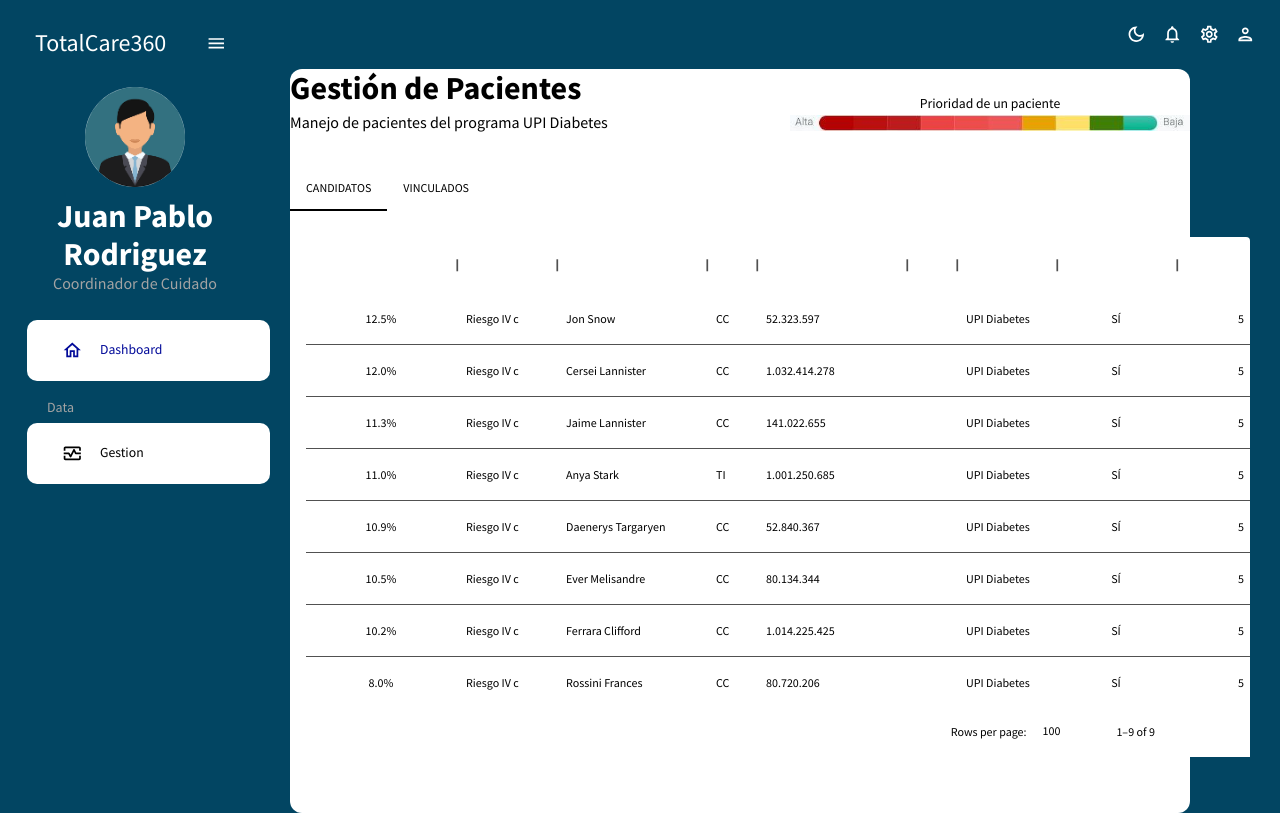
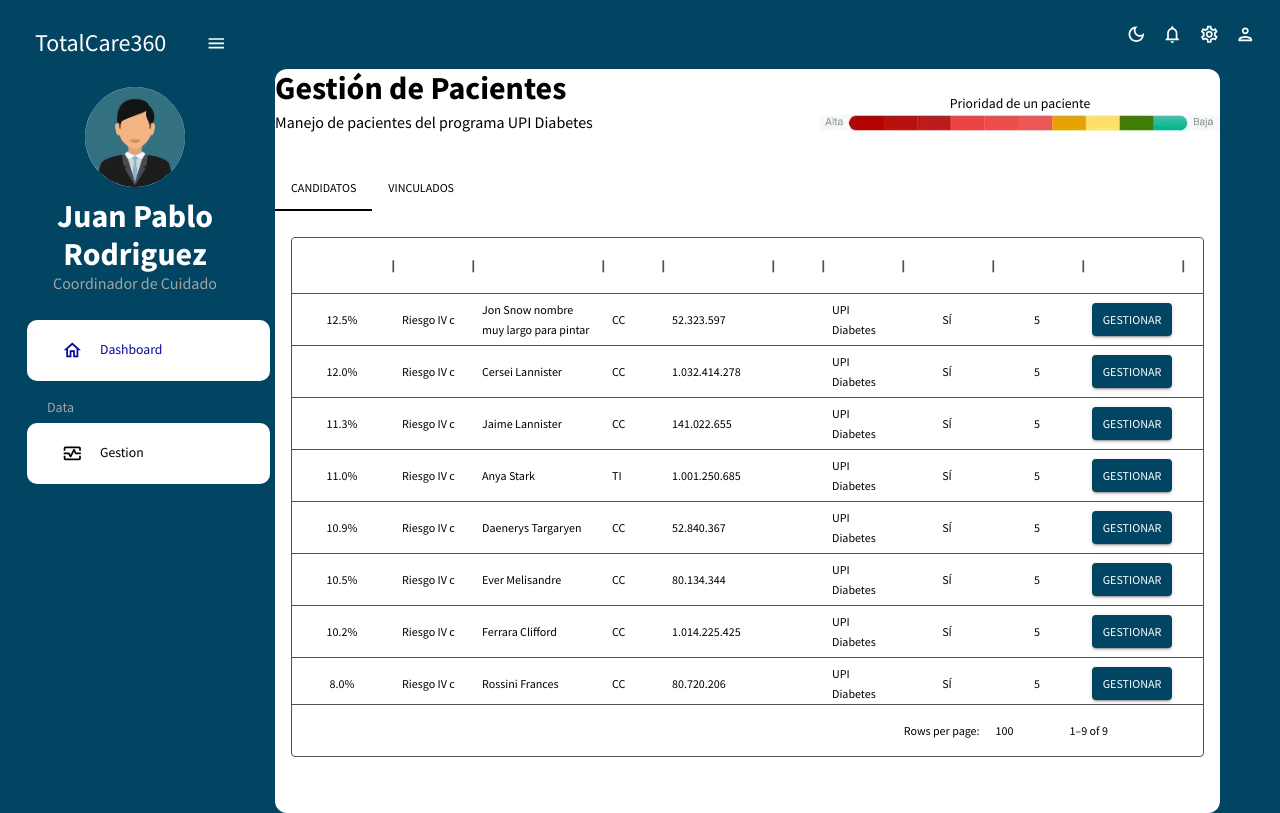
Before and after one commit to JesusFernandoNoy/POC-React-portalCoordinador, a React (Vite) app: page /gestion in a window 1280 px wide. Built offline with nearby package versions, Linux system fonts and the light colour scheme.

Commit message:
ultimos ajustes pagina de gestion y pacientes

```diff
--- a/src/data/mockData.js
+++ b/src/data/mockData.js
@@ -5,7 +5,7 @@ export const mockDataTeam = [
     id: 1,
     Hemoglobina:"12.5%",
     priority:"Riesgo IV c",
-    name: "Jon Snow",
+    name: "Jon Snow nombre muy largo para pintar",
     idType:"CC",
     numId:"52.323.597",
     email: "jonsnow@gmail.com",
--- a/src/scenes/candidatos/index.jsx
+++ b/src/scenes/candidatos/index.jsx
@@ -20,64 +20,132 @@ const Candidatos = () => {
 
     {
       field: "Hemoglobina",
-      headerName: "Hemoglobina Glicosilada",
-      width: 150,
+      renderHeader: () => (
+        <strong>
+          {'Hemoglobina Glicosilada'}
+        </strong>
+      ),
+      width: 100,
       align: "center",
+      sortable: false,
+      filterable: false,
+      hideable: false,
       cellClassName: "name-column--cell",
     },
     {
       field: "priority",
-      headerName: "Prioridad",
+      renderHeader: () => (
+        <strong>
+          {'Prioridad'}
+        </strong>
+      ),
+      width: 80,
       cellClassName: "name-column--cell",
+      sortable: false,
+      filterable: false,
+      hideable: false,
     },
     {
       field: "name",
-      headerName: "Nombre",
-      width: 150,
+      renderHeader: () => (
+        <strong>
+          {'Nombre'}
+        </strong>
+      ),
+      width: 130,
+      sortable: false,
+      filterable: false,
+      hideable: false,
       cellClassName: "name-column--cell",
     },
     {
       field: "idType",
-      headerName: "Tipo ID",
-      width: 50,
+      renderHeader: () => (
+        <strong>
+          {'Tipo ID'}
+        </strong>
+      ),
+      width: 60,
+      sortable: false,
+      filterable: false,
+      hideable: false,
       cellClassName: "name-column--cell",
     },
     {
       field: "numId",
-      width: 150,
-      headerName: "Número de Documento",
+      width: 110,
+      renderHeader: () => (
+        <strong>
+          {'Número de Documento'}
+        </strong>
+      ),
       cellClassName: "name-column--cell",
+      sortable: false,
+      filterable: false,
+      hideable: false,
     },
     {
       field: "age",
-      headerName: "Edad",
+      renderHeader: () => (
+        <strong>
+          {'Edad'}
+        </strong>
+      ),
       width: 50,
       type: "number",
       headerAlign: "left",
+      sortable: false,
+      filterable: false,
+      hideable: false,
       align: "left",
     },
     {
       field: "rute",
-      headerName: "Ruta",
-      width: 100,
+      renderHeader: () => (
+        <strong>
+          {'Ruta'}
+        </strong>
+      ),
+      width: 80,
+      sortable: false,
+      filterable: false,
+      hideable: false,
       cellClassName: "name-column--cell",
     },
     {
       field: "testDiagnostic",
-      width: 120,
-      headerName: "Prueba Diagnóstica",
+      width: 90,
+      renderHeader: () => (
+        <strong>
+          {'Prueba Diagnóstica'}
+        </strong>
+      ),
       cellClassName: "name-column--cell",
       align: "center",
+      sortable: false,
+      filterable: false,
+      hideable: false,
     },
     {
       field: "pendingActivity",
-      width: 130,
-      headerName: "Actividades Pendientes",
+      width: 90,
+      renderHeader: () => (
+        <strong>
+          {'Actividades Pendientes'}
+        </strong>
+      ),
       cellClassName: "name-column--cell",
       align: "center",
+      sortable: false,
+      filterable: false,
+      hideable: false,
+
     },
     {
       field: "",
+      sortable: false,
+      filterable: false,
+      hideable: false,
       renderCell: (cellValues) => {
         return (
           <Button
@@ -99,40 +167,35 @@ const Candidatos = () => {
          <Box
          m="10px 0 0 0"
          height="65vh"
-         width="118vh"
          sx={{
-           "& .MuiDataGrid-root": {
-             border: "none",
-           },
-           "& .MuiDataGrid-cell": {
-             borderBottom: "none",
-           },
+          "& .css-1foozea-MuiDataGrid-root .MuiDataGrid-columnHeaderTitleContainer" :{
+            whiteSpace: "pre-wrap",
+            lineHeight: "20px",
+            overflow: "visible",
+          },
+          "& .MuiDataGrid-cellContent":{
+            whiteSpace: "pre-wrap",
+            lineHeight: "20px",
+            overflow: "visible",
+          },
            "& .name-column--cell": {
              color: colors.black[100],
            },
            "& .MuiDataGrid-columnHeaders": {
              backgroundColor: colors.white[100],
-             borderBottom: "none",
            },
            "& .MuiDataGrid-virtualScroller": {
              backgroundColor: colors.white[100],
-           },
-           "& .MuiDataGrid-footerContainer": {
-             borderTop: "none",
-             backgroundColor: colors.white[100],
-           },
-           "& .MuiCheckbox-root": {
-             color: `${colors.greenAccent[200]} !important`,
            },
            "& .css-1foozea-MuiDataGrid-root":{
              color: "black",
            },
            "& .css-bvbdia-MuiTablePagination-root":{
              color: "black",
-           },
+           }
          }}
        >
-         <DataGrid rows={mockDataTeam} columns={columns} />
+         <DataGrid rows={mockDataTeam} columns={columns} disableColumnMenu={true} />
        </Box>
   );
 };
--- a/src/scenes/gestion/index.jsx
+++ b/src/scenes/gestion/index.jsx
@@ -16,7 +16,7 @@ const Gestion = () => {
   };
 
   return (
-    <Box m="0 0 0 20px" width={900} borderRadius={3} paddingBottom={5} sx={{ background: colors.white[100]}}>
+    <Box m="0 60px 0 5px" borderRadius={3} paddingBottom={5} sx={{ background: colors.white[100]}}>
 
       {/* HEADER */}
       <Box display="flex" justifyContent="space-between" alignItems="center">
--- a/src/scenes/patient/index.jsx
+++ b/src/scenes/patient/index.jsx
@@ -15,7 +15,7 @@ const Patient = () => {
   const colors = tokens(theme.palette.mode);
 
   return (
-    <Box m="20px" width={900} borderRadius={3} paddingBottom={20} sx={{ background: colors.white[100]}}>
+    <Box m="0 60px 0 5px" borderRadius={3} paddingBottom={20} sx={{ background: colors.white[100]}}>
       {/* HEADER */}
       <Box display="flex" justifyContent="space-between" alignItems="center">
         <Header title="Gestión de Pacientes" subtitle="" />
--- a/src/scenes/patientInformation/index.jsx
+++ b/src/scenes/patientInformation/index.jsx
@@ -13,19 +13,24 @@ const PatientInformation = ({patientId}) => {
   });
 
   return (
-        <Box
+        <Box m="5px 10px"
           gridColumn="span 4"
           gridRow="span 2"
           backgroundColor={colors.white[100]}
           overflow="auto"
         >
+          {patientInfo && (
+            <Typography color={colors.blueAccent[600]} variant="h2" fontWeight="700">
+              {patientInfo.name}
+              <br />
+            </Typography>
+            ) }
           <Box
             display="flex"
             justifyContent="space-between"
             alignItems="center"
             borderBottom={`4px solid ${colors.primary[500]}`}
             colors={colors.grey[100]}
-            p="15px"
           >
             <Typography color={colors.black[100]} variant="h4" fontWeight="600">
               Datos del paciente
@@ -40,36 +45,72 @@ const PatientInformation = ({patientId}) => {
             justifyContent="space-between"
             alignItems="center"
             borderBottom={`4px solid ${colors.primary[500]}`}
-            p="15px"
           >
             <Box>
+              <div style={{ display: "flex", alignItems:"center", gap: "2rem" }}>
                 <Typography color={colors.black[100]}>
-                Nombre: {patientInfo.name}
+                  <b>Tipo de documento:</b>
                 </Typography>
                 <Typography color={colors.black[100]}>
-                Tipo de documento: {patientInfo.documentType}
+                  {patientInfo.documentType}
+                </Typography>
+              </div>
+              <div style={{ display: "flex", alignItems:"center", gap: "0.7rem" }}>
+                <Typography color={colors.black[100]}>
+                  <b>Número de documento:</b>
                 </Typography>
                 <Typography color={colors.black[100]}>
-                Número de documento: {patientInfo.documentNumber}
+                  {patientInfo.documentNumber}
+                </Typography>
+              </div>
+              <div style={{ display: "flex", alignItems:"center", gap: "1.6rem" }}>
+                <Typography color={colors.black[100]}>
+                  <b>Fecha de nacimiento:</b>
                 </Typography>
                 <Typography color={colors.black[100]}>
-                Fecha de nacimiento: {patientInfo.dateOfBirth}
+                  {patientInfo.dateOfBirth}
+                </Typography>
+              </div>
+              <div style={{ display: "flex", alignItems:"center", gap: "7.4rem" }}>
+                <Typography color={colors.black[100]}>
+                  <b>Edad:</b>
                 </Typography>
                 <Typography color={colors.black[100]}>
-                Edad: {patientInfo.age} años
+                  {patientInfo.age} años
+                </Typography>
+              </div>
+              <div style={{ display: "flex", alignItems:"center", gap: "6rem" }}>
+                <Typography color={colors.black[100]}>
+                  <b>Telefono:</b>
                 </Typography>
                 <Typography color={colors.black[100]}>
-                Telefono: {patientInfo.phone}
+                  {patientInfo.phone}
+                </Typography>
+              </div>
+              <div style={{ display: "flex", alignItems:"center", gap: "7.6rem" }}>
+                <Typography color={colors.black[100]}>
+                  <b>sexo:</b>
                 </Typography>
                 <Typography color={colors.black[100]}>
-                sexo: {patientInfo.sexType}
+                  {patientInfo.sexType}
+                </Typography>
+              </div>
+              <div style={{ display: "flex", alignItems:"center", gap: "6.7rem" }}>
+                <Typography color={colors.black[100]}>
+                  <b>Ciudad:</b>
                 </Typography>
                 <Typography color={colors.black[100]}>
-                Ciudad: {patientInfo.city}          s
+                  {patientInfo.city}
+                </Typography>
+              </div>
+              <div style={{ display: "flex", alignItems:"center", gap: "5rem" }}>
+                <Typography color={colors.black[100]}>
+                  <b>Estado civil:</b>
                 </Typography>
                 <Typography color={colors.black[100]}>
-                Estado civil: {patientInfo.maritalStatus}
+                  {patientInfo.maritalStatus}
                 </Typography>
+              </div>
             </Box>
           </Box>
           )}
```
Also changed, not shown: src/scenes/patientActivities/index.jsx (+7 -8 lines). Lines whose indentation alone changed are shown as unchanged.
